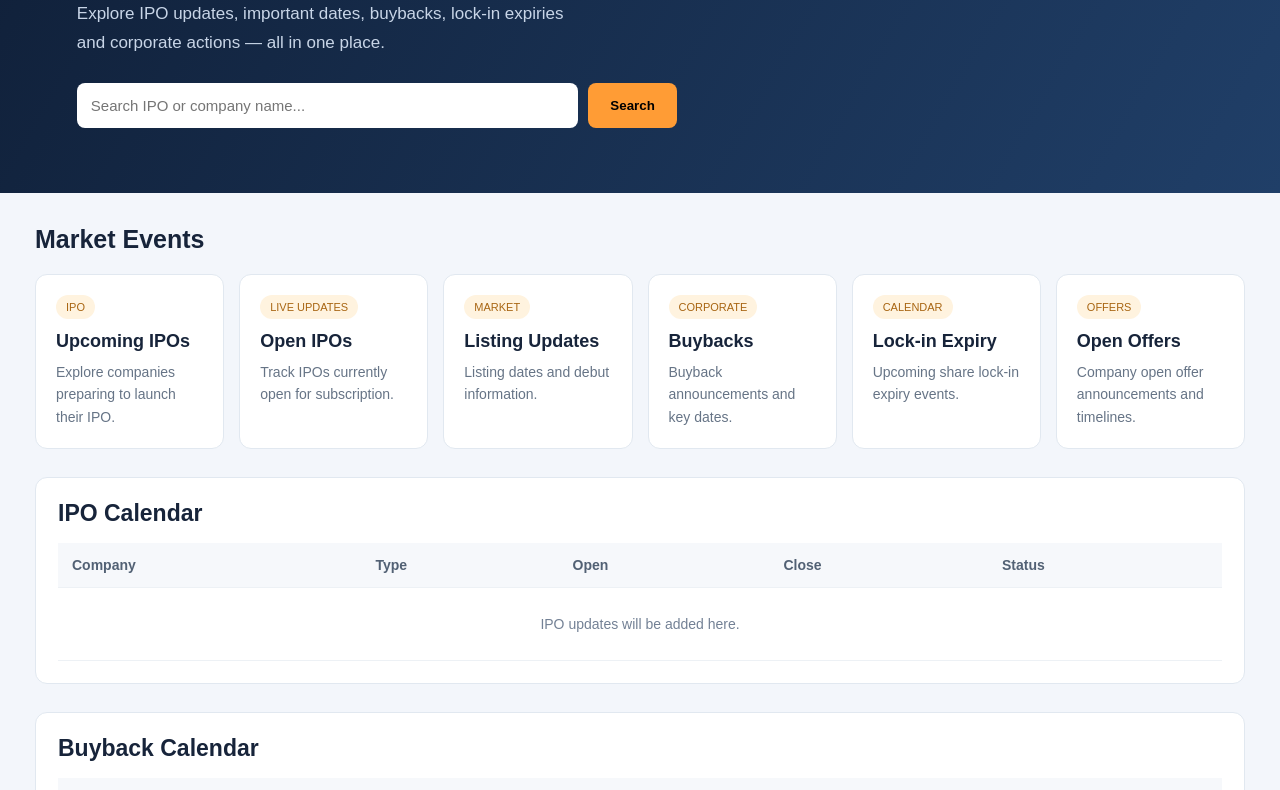
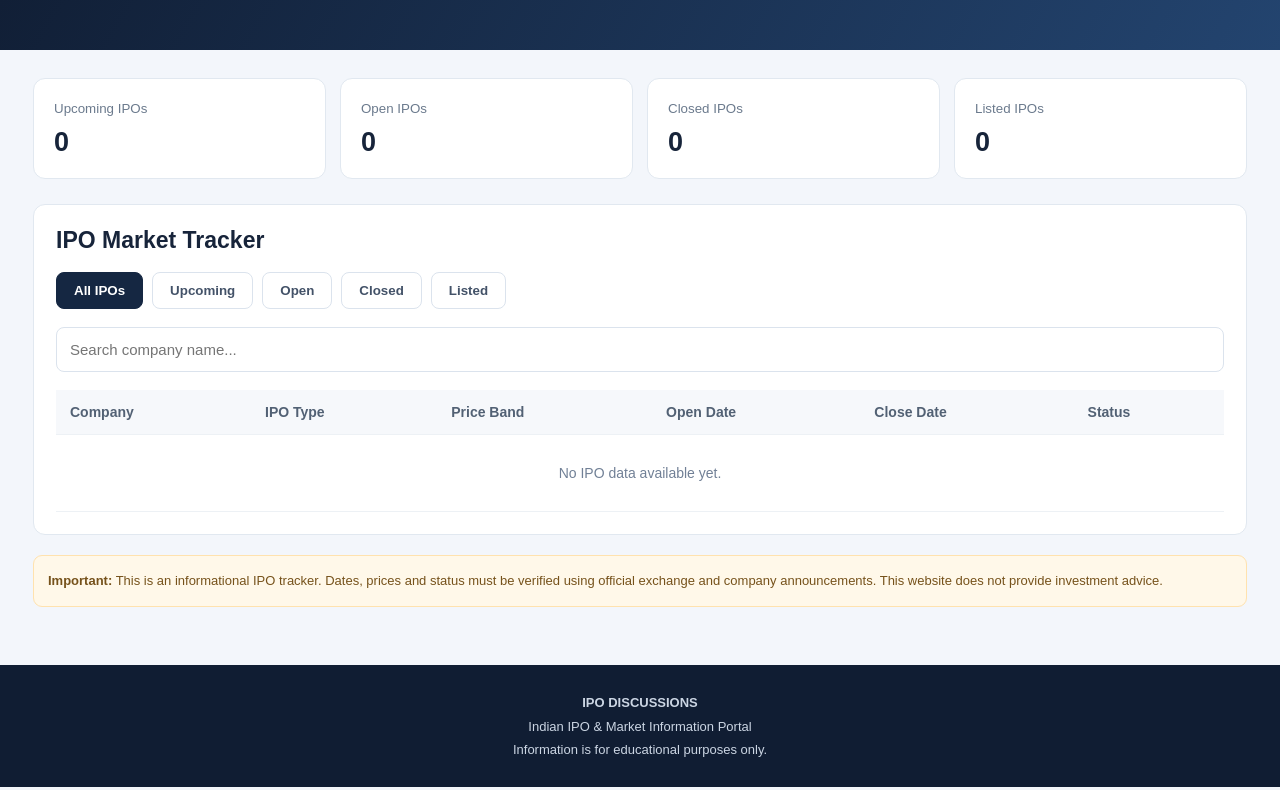
Before and after one commit to sonipunit194-hash/ipo-discussions, a plain HTML site: page index.html in a window 1280 px wide. Shown: the part 188-978 px from the top of the page. Drawn offline with Linux system fonts and the light colour scheme.

Commit message:
Update index.html

```diff
--- a/index.html
+++ b/index.html
@@ -3,51 +3,37 @@
 <head>
 <meta charset="UTF-8">
 <meta name="viewport" content="width=device-width, initial-scale=1.0">
-<title>IPO Discussions | Indian IPO Market</title>
+<title>IPO Discussions - IPO Dashboard</title>
 <style>
 *{box-sizing:border-box;margin:0;padding:0}
 body{font-family:Arial,sans-serif;background:#f3f6fb;color:#17243a}
-header{background:#101d33;color:white;padding:18px 6%;display:flex;justify-content:space-between;align-items:center;flex-wrap:wrap;gap:14px}
-.logo{font-size:25px;font-weight:bold}
-.logo span{color:#ff9c35}
-nav{display:flex;gap:20px;flex-wrap:wrap}
-nav a{color:#e8edf5;text-decoration:none;font-size:14px}
-nav a:hover{color:#ffab48}
-.hero{background:linear-gradient(120deg,#102039,#203f68);color:white;padding:65px 6%}
-.hero h1{font-size:38px;margin-bottom:15px}
-.hero p{color:#c8d5e7;font-size:17px;line-height:1.7}
-.search{margin-top:25px;display:flex;gap:10px;max-width:600px}
-.search input{flex:1;min-width:0;padding:14px;border:0;border-radius:8px;font-size:15px}
-.search button{padding:13px 22px;border:0;border-radius:8px;background:#ff9c35;font-weight:bold;cursor:pointer}
-.container{max-width:1250px;margin:auto;padding:32px 20px}
-.section-title{font-size:25px;margin-bottom:20px}
-.cards{display:grid;grid-template-columns:repeat(auto-fit,minmax(165px,1fr));gap:15px}
-.card{background:white;border:1px solid #e1e8f0;border-radius:12px;padding:20px;cursor:pointer;transition:.2s}
-.card:hover{transform:translateY(-3px);box-shadow:0 8px 22px #182c4610}
-.card .tag{display:inline-block;background:#fff3df;color:#a86512;padding:6px 10px;border-radius:20px;font-size:11px;margin-bottom:12px}
-.card h3{font-size:18px;margin-bottom:9px}
-.card p{font-size:14px;color:#667486;line-height:1.6}
-.panel{background:white;border:1px solid #e1e8f0;border-radius:12px;padding:22px;margin-top:28px;overflow:hidden}
-.panel h2{font-size:23px;margin-bottom:16px}
-.table-wrap{overflow-x:auto}
-table{width:100%;border-collapse:collapse;min-width:650px}
+header{background:#101d33;color:white;padding:18px 6%;display:flex;justify-content:space-between;align-items:center;flex-wrap:wrap;gap:15px}
+.logo{font-size:24px;font-weight:800}.logo span{color:#ff9c35}
+nav{display:flex;gap:18px;flex-wrap:wrap}
+nav a{color:white;text-decoration:none;font-size:14px}
+.hero{background:linear-gradient(120deg,#101d33,#23446f);color:white;padding:48px 6%}
+.hero h1{font-size:34px;margin-bottom:12px}
+.hero p{color:#c8d5e7;line-height:1.7}
+.container{max-width:1250px;margin:auto;padding:28px 18px}
+.stats{display:grid;grid-template-columns:repeat(4,1fr);gap:14px}
+.stat{background:white;border:1px solid #e1e8f0;padding:20px;border-radius:12px}
+.stat small{color:#6b7a8d}.stat h2{margin-top:10px;font-size:27px;color:#17243a}
+.panel{background:white;border:1px solid #e1e8f0;border-radius:12px;padding:22px;margin-top:25px}
+.panel h2{font-size:23px;margin-bottom:18px}
+.filters{display:flex;gap:9px;flex-wrap:wrap;margin-bottom:18px}
+.filter{padding:10px 17px;border:1px solid #dbe3ed;border-radius:8px;background:#fff;cursor:pointer;font-weight:600;color:#435268}
+.filter.active{background:#152742;color:white;border-color:#152742}
+.searchrow{display:flex;gap:10px;margin-bottom:18px}
+.searchrow input{width:100%;padding:13px;border:1px solid #dbe3ed;border-radius:8px;font-size:15px}
+.tablewrap{overflow-x:auto}
+table{border-collapse:collapse;width:100%;min-width:780px}
 th,td{text-align:left;padding:14px;border-bottom:1px solid #edf1f5;font-size:14px}
 th{background:#f6f8fb;color:#526174}
-.status{color:#8a6415;background:#fff3d6;padding:5px 9px;border-radius:20px;font-size:12px}
-.empty{text-align:center;padding:28px;color:#738195}
-.notice{margin-top:20px;background:#fff8e9;border:1px solid #ffe2ae;padding:14px;border-radius:9px;color:#76521b;font-size:13px;line-height:1.6}
-footer{margin-top:35px;background:#101d33;color:#cbd5e3;padding:28px 6%;text-align:center;font-size:13px;line-height:1.8}
-.hidden{display:none!important}
-@media(max-width:600px){
-header{padding:16px 5%}
-.logo{font-size:21px}
-nav{gap:13px}
-.hero{padding:42px 5%}
-.hero h1{font-size:29px}
-.hero p{font-size:15px}
-.container{padding:24px 14px}
-.panel{padding:15px}
-}
+.badge{display:inline-block;padding:6px 10px;border-radius:20px;background:#fff3d6;color:#8a6415;font-size:12px}
+.empty{text-align:center;padding:30px;color:#718096}
+.disclaimer{background:#fff8e9;border:1px solid #ffe2ae;padding:14px;border-radius:9px;margin-top:20px;color:#76521b;font-size:13px;line-height:1.7}
+footer{background:#101d33;color:#cbd5e3;text-align:center;padding:26px;margin-top:30px;font-size:13px;line-height:1.8}
+@media(max-width:700px){.stats{grid-template-columns:repeat(2,1fr)}.hero h1{font-size:27px}.panel{padding:15px}header{padding:16px 5%}}
 </style>
 </head>
 <body>
@@ -55,131 +41,111 @@ nav{gap:13px}
 <header>
 <div class="logo"><span>IPO</span> DISCUSSIONS</div>
 <nav>
-    <a href="#home">Home</a>
-    <a href="#ipo">IPO</a>
+<a href="index.html">Home</a>
+<a href="#dashboard">IPO Dashboard</a>
 <a href="#buyback">Buyback</a>
 <a href="#lockin">Lock-in</a>
 <a href="#news">News</a>
 </nav>
 </header>
 
-<section class="hero" id="home">
-  <h1>Indian IPO & Market Events</h1>
-  <p>Explore IPO updates, important dates, buybacks, lock-in expiries<br>
-  and corporate actions — all in one place.</p>
-  <div class="search">
-    <input id="searchInput" type="search" placeholder="Search IPO or company name...">
-    <button onclick="searchItems()">Search</button>
-  </div>
+<section class="hero">
+<h1>IPO Dashboard</h1>
+<p>Explore upcoming IPOs, currently open issues, closed IPOs and listing updates in one place.</p>
 </section>
 
-<main class="container">
-  <h2 class="section-title">Market Events</h2>
-  <div class="cards" id="eventCards">
-    <div class="card" onclick="showSection('ipo')">
-      <span class="tag">IPO</span>
-      <h3>Upcoming IPOs</h3>
-      <p>Explore companies preparing to launch their IPO.</p>
-    </div>
-    <div class="card" onclick="showSection('openipo')">
-      <span class="tag">LIVE UPDATES</span>
-      <h3>Open IPOs</h3>
-      <p>Track IPOs currently open for subscription.</p>
-    </div>
-    <div class="card" onclick="showSection('listing')">
-      <span class="tag">MARKET</span>
-      <h3>Listing Updates</h3>
-      <p>Listing dates and debut information.</p>
-    </div>
-    <div class="card" onclick="showSection('buyback')">
-      <span class="tag">CORPORATE</span>
-      <h3>Buybacks</h3>
-      <p>Buyback announcements and key dates.</p>
-    </div>
-    <div class="card" onclick="showSection('lockin')">
-      <span class="tag">CALENDAR</span>
-      <h3>Lock-in Expiry</h3>
-      <p>Upcoming share lock-in expiry events.</p>
-    </div>
-    <div class="card" onclick="showSection('offers')">
-      <span class="tag">OFFERS</span>
-      <h3>Open Offers</h3>
-      <p>Company open offer announcements and timelines.</p>
-    </div>
+<main class="container" id="dashboard">
+
+<div class="stats">
+<div class="stat"><small>Upcoming IPOs</small><h2 id="upcomingCount">0</h2></div>
+<div class="stat"><small>Open IPOs</small><h2 id="openCount">0</h2></div>
+<div class="stat"><small>Closed IPOs</small><h2 id="closedCount">0</h2></div>
+<div class="stat"><small>Listed IPOs</small><h2 id="listedCount">0</h2></div>
 </div>
 
-  <section class="panel" id="ipo">
-    <h2>IPO Calendar</h2>
-    <div class="table-wrap">
+<section class="panel">
+<h2>IPO Market Tracker</h2>
+
+<div class="filters">
+<button class="filter active" onclick="setFilter('All',this)">All IPOs</button>
+<button class="filter" onclick="setFilter('Upcoming',this)">Upcoming</button>
+<button class="filter" onclick="setFilter('Open',this)">Open</button>
+<button class="filter" onclick="setFilter('Closed',this)">Closed</button>
+<button class="filter" onclick="setFilter('Listed',this)">Listed</button>
+</div>
+
+<div class="searchrow">
+<input id="search" type="search" placeholder="Search company name..." oninput="render()">
+</div>
+
+<div class="tablewrap">
 <table>
 <thead>
-          <tr><th>Company</th><th>Type</th><th>Open</th><th>Close</th><th>Status</th></tr>
+<tr>
+<th>Company</th>
+<th>IPO Type</th>
+<th>Price Band</th>
+<th>Open Date</th>
+<th>Close Date</th>
+<th>Status</th>
+</tr>
 </thead>
-        <tbody id="ipoTable">
-          <tr><td colspan="5" class="empty">IPO updates will be added here.</td></tr>
-        </tbody>
+<tbody id="ipoRows"></tbody>
 </table>
 </div>
 </section>
 
-  <section class="panel" id="buyback">
-    <h2>Buyback Calendar</h2>
-    <div class="table-wrap">
-      <table>
-        <thead><tr><th>Company</th><th>Buyback Price</th><th>Record Date</th><th>Status</th></tr></thead>
-        <tbody><tr><td colspan="4" class="empty">Buyback information will be added here.</td></tr></tbody>
-      </table>
+<div class="disclaimer">
+<strong>Important:</strong> This is an informational IPO tracker. Dates, prices and status must be verified using official exchange and company announcements. This website does not provide investment advice.
 </div>
-  </section>
 
-  <section class="panel" id="lockin">
-    <h2>Lock-in Expiry Calendar</h2>
-    <div class="table-wrap">
-      <table>
-        <thead><tr><th>Company</th><th>Shares</th><th>Unlock Date</th><th>Category</th></tr></thead>
-        <tbody><tr><td colspan="4" class="empty">Upcoming lock-in details will be added here.</td></tr></tbody>
-      </table>
-    </div>
-  </section>
-
-  <section class="panel" id="news">
-    <h2>IPO & Market News</h2>
-    <p class="empty">Latest IPO news and market updates will appear here.</p>
-  </section>
-
-  <div class="notice">
-    <strong>Disclaimer:</strong> This website is for informational and educational purposes only.
-    Market dates, prices and company details should be verified from official exchange
-    filings and company announcements. This is not investment advice.
-  </div>
 </main>
 
 <footer>
 <strong>IPO DISCUSSIONS</strong><br>
 Indian IPO & Market Information Portal<br>
-  Information only • Verify details from official sources
+Information is for educational purposes only.
 </footer>
 
 <script>
-function showSection(id){
-  const target=document.getElementById(id);
-  if(target) target.scrollIntoView({behavior:'smooth'});
+const ipoData = [
+/* Add verified IPO data here later */
+];
+
+let currentFilter = "All";
+
+function setFilter(filter,button){
+ currentFilter=filter;
+ document.querySelectorAll(".filter").forEach(b=>b.classList.remove("active"));
+ button.classList.add("active");
+ render();
 }
-function searchItems(){
-  const q=document.getElementById('searchInput').value.trim().toLowerCase();
-  const sections=document.querySelectorAll('.panel');
-  if(!q){
-    sections.forEach(s=>s.classList.remove('hidden'));
-    return;
+
+function render(){
+ const query=document.getElementById("search").value.toLowerCase();
+ const filtered=ipoData.filter(item=>{
+  const matchesFilter=currentFilter==="All"||item.status===currentFilter;
+  const matchesSearch=item.company.toLowerCase().includes(query);
+  return matchesFilter&&matchesSearch;
+ });
+
+ document.getElementById("ipoRows").innerHTML=filtered.length
+ ?filtered.map(item=>`<tr>
+ <td><strong>${item.company}</strong></td>
+ <td>${item.type}</td>
+ <td>${item.price}</td>
+ <td>${item.open}</td>
+ <td>${item.close}</td>
+ <td><span class="badge">${item.status}</span></td>
+ </tr>`).join("")
+ :`<tr><td colspan="6" class="empty">No IPO data available yet.</td></tr>`;
+
+ document.getElementById("upcomingCount").textContent=ipoData.filter(x=>x.status==="Upcoming").length;
+ document.getElementById("openCount").textContent=ipoData.filter(x=>x.status==="Open").length;
+ document.getElementById("closedCount").textContent=ipoData.filter(x=>x.status==="Closed").length;
+ document.getElementById("listedCount").textContent=ipoData.filter(x=>x.status==="Listed").length;
 }
-  sections.forEach(s=>{
-    s.classList.toggle('hidden',!s.innerText.toLowerCase().includes(q));
-  });
-}
-document.getElementById('searchInput').addEventListener('keydown',function(e){
-  if(e.key==='Enter')searchItems();
-});
+render();
 </script>
-
 </body>
 </html>
```
Lines whose indentation alone changed are shown as unchanged.
